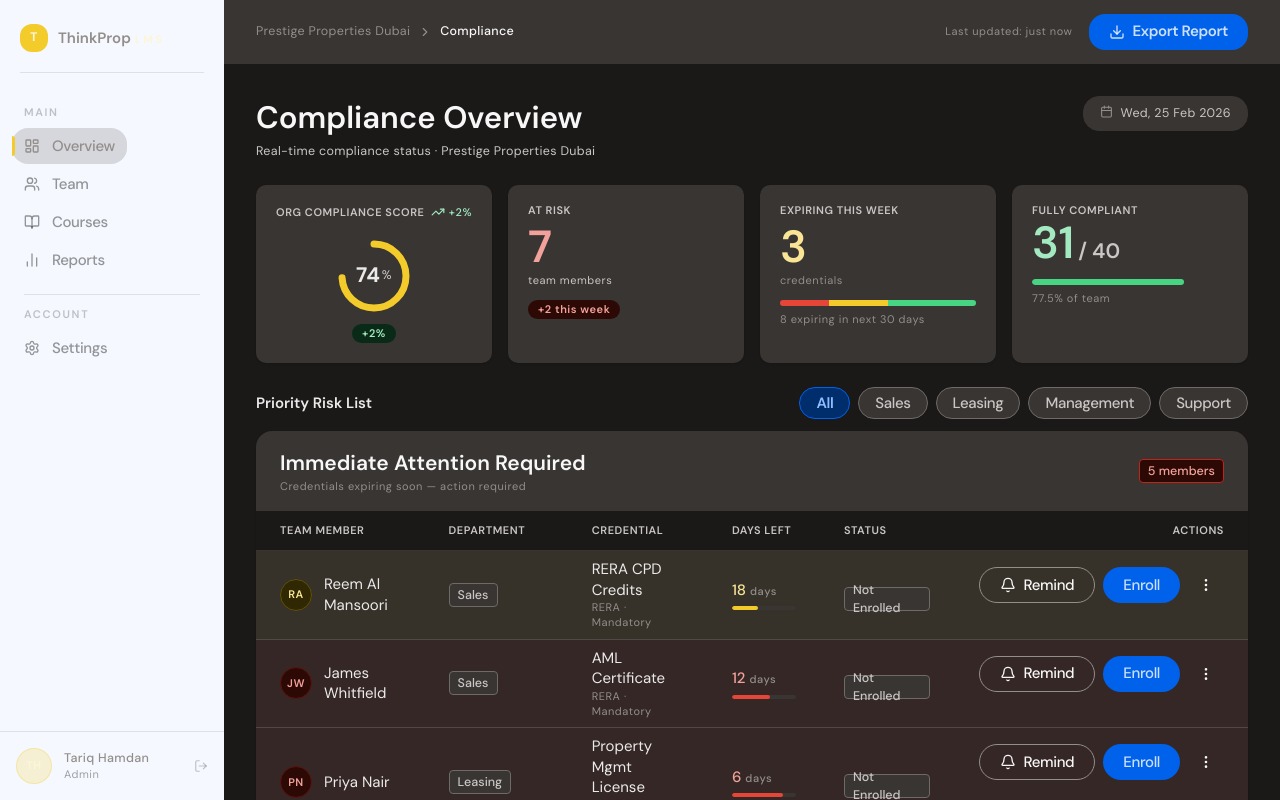
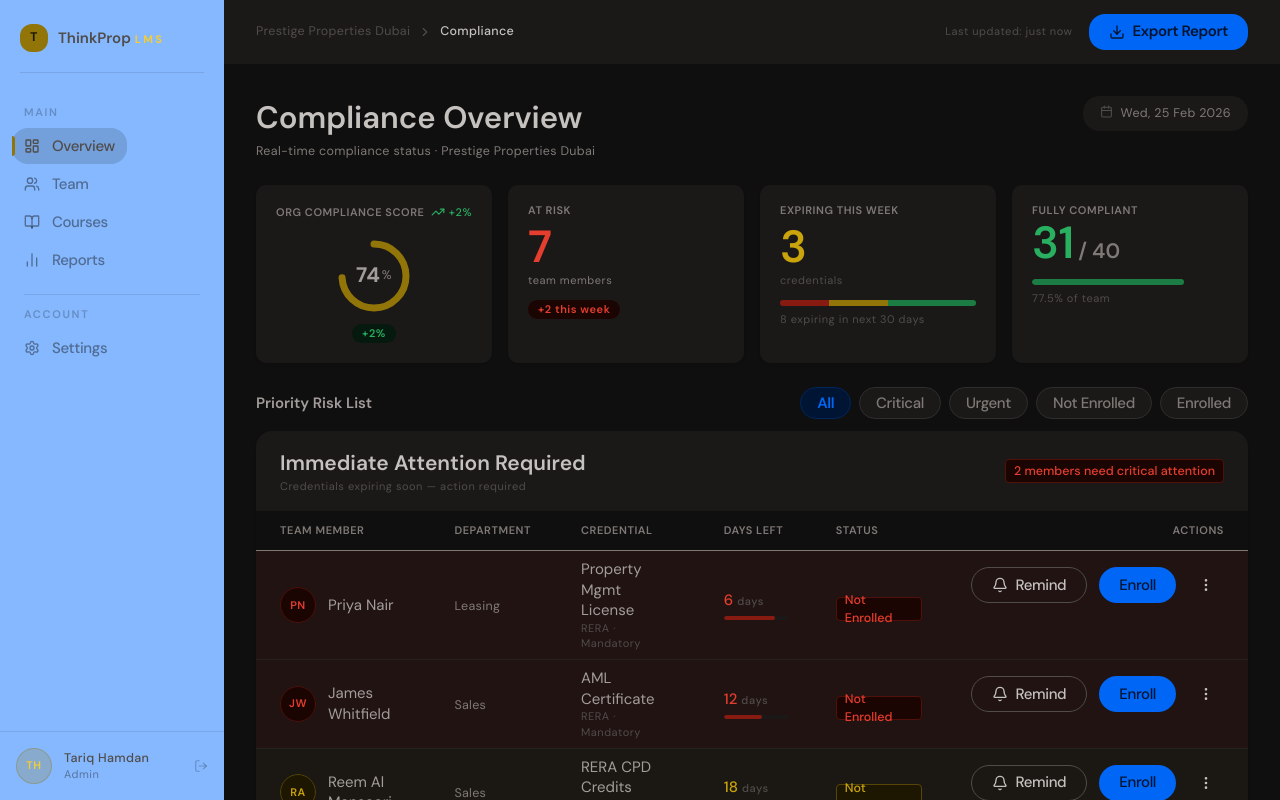
Before and after one commit to Gianeo/thinkprop, a Next.js app: page /admin/compliance in a window 1280 px wide. Built offline with nearby package versions, Linux system fonts and the light colour scheme.

Commit message:
dark 26/02/26

```diff
--- a/app/admin/compliance/page.tsx
+++ b/app/admin/compliance/page.tsx
@@ -15,17 +15,37 @@
 
 export default function AdminCompliancePage() {
   const router = useRouter()
-  const [selectedDept, setSelectedDept] = useState('All')
+  const [selectedFilter, setSelectedFilter] = useState('All')
   const [modalOpen, setModalOpen] = useState(false)
   const [modalPerson, setModalPerson] = useState<AtRiskPerson | null>(null)
   const [remindedIds, setRemindedIds] = useState<string[]>([])
 
   const filteredList = useMemo(
-    () =>
-      selectedDept === 'All'
-        ? atRiskList
-        : atRiskList.filter((person) => person.department === selectedDept),
-    [selectedDept],
+    () => {
+      const isEnrolled = (person: AtRiskPerson) =>
+        person.status.toLowerCase().trim() === 'enrolled'
+      const getDaysLeft = (person: AtRiskPerson) => Number(person.daysLeft)
+
+      if (selectedFilter === 'All') return atRiskList
+      if (selectedFilter === 'Critical') {
+        return atRiskList.filter(
+          (person) => !isEnrolled(person) && getDaysLeft(person) < 14,
+        )
+      }
+      if (selectedFilter === 'Urgent') {
+        return atRiskList.filter(
+          (person) =>
+            !isEnrolled(person) &&
+            getDaysLeft(person) >= 15 &&
+            getDaysLeft(person) <= 30,
+        )
+      }
+      if (selectedFilter === 'Not Enrolled') {
+        return atRiskList.filter((person) => !isEnrolled(person))
+      }
+      return atRiskList.filter((person) => isEnrolled(person))
+    },
+    [selectedFilter],
   )
 
   const onRemind = (person: AtRiskPerson) => {
@@ -90,7 +110,7 @@
                 <div className="flex items-center gap-4">
                   <h2 className="type-title-sm type-body">Priority Risk List</h2>
                 </div>
-                <DepartmentFilter selected={selectedDept} onChange={setSelectedDept} />
+                <DepartmentFilter selected={selectedFilter} onChange={setSelectedFilter} />
               </div>
 
               <RiskTable data={filteredList} onRemind={onRemind} remindedIds={remindedIds} />
--- a/app/design-system/page.tsx
+++ b/app/design-system/page.tsx
@@ -129,7 +129,7 @@
               <ArrowLeft size={14} />
               Back to Navigator
             </Link>
-            <div className="inline-flex items-center rounded-lg border border-neutral-weaker bg-level-1 p-1">
+            <div className="inline-flex items-center rounded-full border border-neutral-weaker bg-level-1 p-1">
               <Button
                 variant={theme === 'light' ? 'default' : 'ghost'}
                 size="sm"
--- a/app/globals.css
+++ b/app/globals.css
@@ -114,45 +114,45 @@
   .dark {
     color-scheme: dark;
     /* Invert all palette ramps in dark mode while keeping the same class names. */
-    --primary-weakest: 215 100% 10%;
-    --primary-weaker: 215 100% 21%;
-    --primary-weak: 215 100% 46%;
-    --primary-base: 215 100% 56%;
-    --primary-strong: 215 100% 78%;
-    --primary-stronger: 215 100% 92%;
-    --primary-strongest: 215 100% 98%;
+    --primary-weakest: 215 100% 6%;
+    --primary-weaker: 215 100% 10%;
+    --primary-weak: 215 100% 18%;
+    --primary-base: 215 100% 36%;
+    --primary-strong: 215 100% 48%;
+    --primary-stronger: 215 100% 62%;
+    --primary-strongest: 215 100% 76%;
 
-    --neutral-weakest: 24 4% 10%;
-    --neutral-weaker: 24 4% 21%;
-    --neutral-weak: 24 4% 42%;
-    --neutral-base: 24 4% 56%;
-    --neutral-strong: 24 4% 78%;
-    --neutral-stronger: 24 4% 92%;
-    --neutral-strongest: 24 4% 97%;
+    --neutral-weakest: 24 4% 6%;
+    --neutral-weaker: 24 4% 10%;
+    --neutral-weak: 24 4% 18%;
+    --neutral-base: 24 4% 30%;
+    --neutral-strong: 24 4% 48%;
+    --neutral-stronger: 24 4% 62%;
+    --neutral-strongest: 24 4% 76%;
 
-    --destructive-weakest: 5 78% 10%;
-    --destructive-weaker: 5 78% 21%;
-    --destructive-weak: 5 78% 42%;
-    --destructive-base: 5 78% 56%;
-    --destructive-strong: 5 78% 78%;
-    --destructive-stronger: 5 78% 92%;
-    --destructive-strongest: 5 78% 97%;
+    --destructive-weakest: 5 78% 6%;
+    --destructive-weaker: 5 78% 10%;
+    --destructive-weak: 5 78% 18%;
+    --destructive-base: 5 78% 30%;
+    --destructive-strong: 5 78% 54%;
+    --destructive-stronger: 5 78% 68%;
+    --destructive-strongest: 5 78% 80%;
 
-    --warning-weakest: 48 89% 10%;
-    --warning-weaker: 48 89% 21%;
-    --warning-weak: 48 89% 38%;
-    --warning-base: 48 89% 56%;
-    --warning-strong: 48 89% 78%;
-    --warning-stronger: 48 89% 92%;
-    --warning-strongest: 48 89% 97%;
+    --warning-weakest: 48 89% 6%;
+    --warning-weaker: 48 89% 10%;
+    --warning-weak: 48 89% 18%;
+    --warning-base: 48 89% 30%;
+    --warning-strong: 48 89% 42%;
+    --warning-stronger: 48 89% 58%;
+    --warning-strongest: 48 89% 72%;
 
-    --success-weakest: 145 63% 10%;
-    --success-weaker: 145 63% 21%;
-    --success-weak: 145 63% 38%;
-    --success-base: 145 63% 56%;
-    --success-strong: 145 63% 78%;
-    --success-stronger: 145 63% 92%;
-    --success-strongest: 145 63% 97%;
+    --success-weakest: 145 63% 6%;
+    --success-weaker: 145 63% 10%;
+    --success-weak: 145 63% 18%;
+    --success-base: 145 63% 30%;
+    --success-strong: 145 63% 42%;
+    --success-stronger: 145 63% 62%;
+    --success-strongest: 145 63% 76%;
 
     --bg-0: var(--neutral-weakest);
     --bg-1: var(--neutral-weaker);
@@ -160,7 +160,7 @@
     --text-default: var(--neutral-stronger);
     --text-calm: var(--neutral-strong);
     --text-muted: var(--neutral-base);
-    --text-contrast: 0 0% 100% / 0.8;
+    --text-contrast: 0 0% 0% / 0.8;
     --text-primary-loud: var(--primary-stronger);
     --text-primary-default: var(--primary-strong);
     --text-primary-calm: var(--primary-base);
@@ -178,7 +178,7 @@
     --card-foreground: var(--neutral-strongest);
     --popover: var(--neutral-weaker);
     --popover-foreground: var(--neutral-strongest);
-    --primary: var(--primary-weak);
+    --primary: var(--primary-strong);
     --primary-foreground: var(--neutral-strongest);
     --secondary: var(--neutral-weaker);
     --secondary-foreground: var(--neutral-strongest);
--- a/components/admin/DepartmentFilter.tsx
+++ b/components/admin/DepartmentFilter.tsx
@@ -4,29 +4,29 @@
 
 interface DepartmentFilterProps {
   selected: string
-  onChange: (dept: string) => void
+  onChange: (filter: string) => void
 }
 
-const departments = ['All', 'Sales', 'Leasing', 'Management', 'Support']
+const filters = ['All', 'Critical', 'Urgent', 'Not Enrolled', 'Enrolled']
 
 export default function DepartmentFilter({ selected, onChange }: DepartmentFilterProps) {
   return (
     <div className="flex flex-wrap items-center gap-2">
-      {departments.map((department) => {
-        const isSelected = selected === department
+      {filters.map((filter) => {
+        const isSelected = selected === filter
 
         return (
           <Button
-            key={department}
+            key={filter}
             variant={isSelected ? 'default' : 'outline'}
             className={
               isSelected
                 ? 'h-8 rounded-full bg-primary-weaker border border-primary-weak px-4 type-caption font-semibold text-primary-default hover:bg-primary-stronger'
                 : 'h-8 rounded-full border-neutral-weak bg-level-1 px-4 type-caption font-medium text-calm hover:border-neutral-weak hover:text-loud'
             }
-            onClick={() => onChange(department)}
+            onClick={() => onChange(filter)}
           >
-            {department}
+            {filter}
           </Button>
         )
       })}
--- a/components/admin/RiskTable.tsx
+++ b/components/admin/RiskTable.tsx
@@ -28,17 +28,26 @@
 
 function getUrgencyColor(daysLeft: number, status: string) {
   if (status === 'Enrolled') return 'enrolled'
-  if (daysLeft <= 14) return 'critical'
+  if (daysLeft < 14) return 'critical'
   return 'at-risk'
 }
 
 function getRowBg(daysLeft: number, status: string) {
   if (status === 'Enrolled') return ''
-  if (daysLeft <= 14) return 'bg-state-critical-bg/30'
+  if (daysLeft < 14) return 'bg-destructive-weaker/30'
   return 'bg-state-at-risk-bg/20'
 }
 
 export default function RiskTable({ data, onRemind, remindedIds }: RiskTableProps) {
+  const sortedRows = [...data].sort((a, b) => {
+    const aEnrolled = a.status === 'Enrolled'
+    const bEnrolled = b.status === 'Enrolled'
+
+    if (aEnrolled && !bEnrolled) return 1
+    if (!aEnrolled && bEnrolled) return -1
+    return a.daysLeft - b.daysLeft
+  })
+
   return (
     <div className="overflow-hidden rounded-xl bg-level-1 shadow">
       <div className="flex items-center justify-between shadow px-6 py-4">
@@ -48,7 +57,7 @@
         </div>
 
         <Badge variant="destructive">
-          {data.length} members
+          2 members need critical attention
         </Badge>
       </div>
 
@@ -67,8 +76,14 @@
         </TableHeader>
 
         <TableBody>
-          {data.map((row) => {
+          {sortedRows.map((row) => {
             const urgency = getUrgencyColor(row.daysLeft, row.status)
+            const statusBadgeVariant =
+              urgency === 'enrolled'
+                ? 'primary'
+                : urgency === 'critical'
+                  ? 'destructive'
+                  : 'warning'
             const isReminded = remindedIds.includes(row.id)
 
             return (
@@ -97,9 +112,7 @@
                 </TableCell>
 
                 <TableCell>
-                  <Badge variant="default">
-                    {row.department}
-                  </Badge>
+                  <span className="type-body-sm text-calm">{row.department}</span>
                 </TableCell>
 
                 <TableCell>
@@ -135,16 +148,10 @@
                 </TableCell>
 
                 <TableCell>
-                  {row.status === 'Not Enrolled' ? (
-                    <Badge variant="default">
-                      Not Enrolled
-                    </Badge>
-                  ) : (
-                    <Badge variant="primary">
-                      <Check className="mr-1 size-4" />
-                      Enrolled
-                    </Badge>
-                  )}
+                  <Badge variant={statusBadgeVariant}>
+                    {row.status === 'Enrolled' && <Check className="mr-1 size-4" />}
+                    {row.status}
+                  </Badge>
                 </TableCell>
 
                 <TableCell className='flex justify-end items-center py-4'>
@@ -162,7 +169,7 @@
                       <ArrowRight />
                     </Button>
                   ) : (
-                    <div className="flex items-center gap-2">
+                    <div className="flex items-center gap-3">
                       <Button
                         variant="outline"
                         withIcon="before"
--- a/components/ui/avatar.tsx
+++ b/components/ui/avatar.tsx
@@ -13,7 +13,7 @@
   <AvatarPrimitive.Root
     ref={ref}
     className={cn(
-      "relative flex size-8 shrink-0 overflow-hidden rounded-full",
+      "relative flex size-9 shrink-0 overflow-hidden rounded-full",
       className
     )}
     {...props}
@@ -34,16 +34,16 @@
 AvatarImage.displayName = AvatarPrimitive.Image.displayName
 
 const avatarFallbackVariants = cva(
-  "flex h-full w-full items-center justify-center rounded-full font-display font-semibold",
+  "flex h-full w-full items-center justify-center rounded-full text-xs font-semibold",
   {
     variants: {
       variant: {
-        default: "border border-neutral-weaker bg-level-0 text-calm",
-        primary: "border border-primary-weaker bg-primary-weakest text-primary-default",
+        default: "border border-neutral-weak bg-level-0 text-calm",
+        primary: "border border-primary-weak bg-primary-weakest text-primary-default",
         destructive:
-          "border border-destructive-weaker bg-destructive-weakest text-destructive-default",
-        warning: "border border-warning-weaker bg-warning-weakest text-warning-default",
-        success: "border border-success-weaker bg-success-weakest text-success-default",
+          "border border-destructive-weak bg-destructive-weakest text-destructive-default",
+        warning: "border border-warning-weak bg-warning-weakest text-warning-default",
+        success: "border border-success-weak bg-success-weakest text-success-default",
       },
     },
     defaultVariants: {
--- a/components/ui/button.tsx
+++ b/components/ui/button.tsx
@@ -10,7 +10,7 @@
     variants: {
       variant: {
         default:
-          "bg-primary text-contrast hover:bg-primary-base",
+          "bg-primary text-contrast hover:bg-primary/90",
         destructive:
           "bg-destructive text-contrast hover:bg-destructive/90",
         outline:
--- a/components/ui/input.tsx
+++ b/components/ui/input.tsx
@@ -8,7 +8,7 @@
       <input
         type={type}
         className={cn(
-          "flex h-9 w-full rounded-sm border border-input bg-white px-3 py-1 text-base transition-colors file:border-0 file:bg-transparent file:text-sm file:font-medium file:text-foreground placeholder:text-muted focus-visible:outline-none focus-visible:ring-1 focus-visible:ring-ring disabled:cursor-not-allowed disabled:opacity-50",
+          "flex h-9 w-full rounded-sm border border-input bg-background px-3 py-1 text-base text-default transition-colors file:border-0 file:bg-transparent file:text-sm file:font-medium file:text-default placeholder:text-muted focus-visible:outline-none focus-visible:ring-1 focus-visible:ring-ring dark:bg-level-1 dark:border-neutral-strong dark:text-default dark:placeholder:text-muted disabled:cursor-not-allowed disabled:opacity-50",
           className
         )}
         ref={ref}
--- a/components/ui/table.tsx
+++ b/components/ui/table.tsx
@@ -73,7 +73,7 @@
   <th
     ref={ref}
     className={cn(
-      "h-10 px-6 text-left align-middle type-title-upper [&:has([role=checkbox])]:pr-0 *:[[role=checkbox]]:translate-y-0.5",
+      "h-10 px-6 border-b text-left align-middle type-title-upper [&:has([role=checkbox])]:pr-0 *:[[role=checkbox]]:translate-y-0.5",
       className
     )}
     {...props}
```
